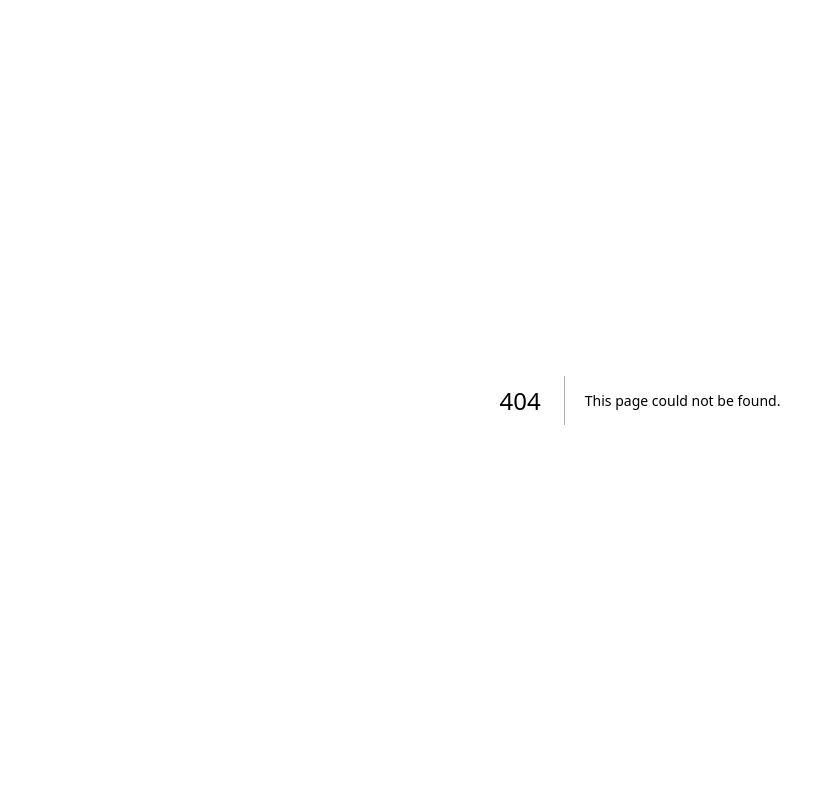
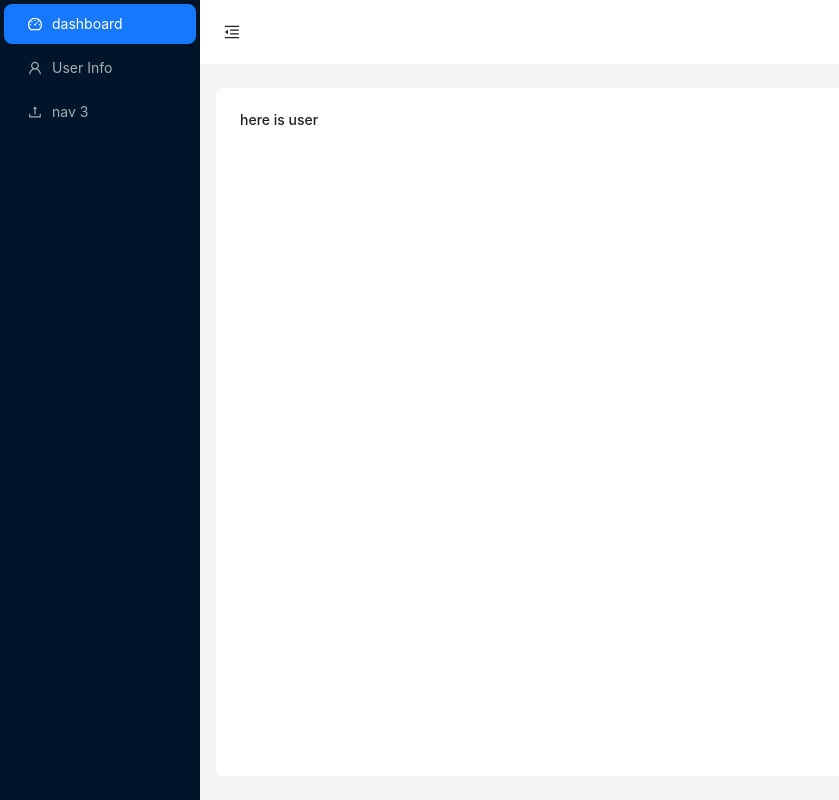
Before and after one commit to Asherzhangy/my-nextjs-app, a Next.js app: page /admin/users in a window 1280 px wide. Before the commit this address had no page. Shown: the whole page, without its empty margins (0-839 px from the left). Built offline with nearby package versions, Linux system fonts and the light colour scheme.

Commit message:
管理ページのダッシュボードとユーザー情報のフレームワークレイアウトが完成しました Completed the framework layout of the management page dashboard and user Info

```diff
--- a/src/app/admin/dashboard/page.tsx
+++ b/src/app/admin/(admin-layout)/dashboard/page.tsx
@@ -1,5 +1,5 @@
 import { React } from "react";
-import pageContainer from "../_components/PageContainer";
+import pageContainer from "../../_components/PageContainer";
 function dashboardPage() {
     return (<pageContainer title="dashboard">
         <h3>here is code</h3>
--- /dev/null
+++ b/src/app/admin/(admin-layout)/layout.tsx
@@ -0,0 +1,8 @@
+import { React } from "react";
+import AntAdmin from "../_components/AntAdmin";
+
+function adminLayout({children}:any) {
+    return (<AntAdmin >{children}</AntAdmin>)
+}
+
+export default adminLayout;
--- /dev/null
+++ b/src/app/admin/(admin-layout)/users/page.tsx
@@ -0,0 +1,9 @@
+import { React } from "react";
+import pageContainer from "../../_components/PageContainer";
+function usersPage() {
+    return (<pageContainer title="users">
+        <h3>here is user</h3>
+    </pageContainer>);
+}
+
+export default usersPage;
--- /dev/null
+++ b/src/app/admin/_components/AntAdmin.tsx
@@ -0,0 +1,85 @@
+'use client';
+import React, { useState } from 'react';
+import { ConfigProvider,Button, Layout, Menu, theme } from 'antd';
+import zhCN from 'antd/locale/zh_CN';
+import 'antd/dist/reset.css';
+import { useRouter } from 'next/navigation';
+
+import {
+  MenuFoldOutlined,
+  MenuUnfoldOutlined,
+  UploadOutlined,
+  UserOutlined,
+  VideoCameraOutlined,
+  DashboardOutlined
+} from '@ant-design/icons';
+
+
+const { Header, Sider, Content } = Layout;
+function AntdContainer({ children }: any) {
+  const [collapsed, setCollapsed] = useState(false);
+  const {
+    token: { colorBgContainer, borderRadiusLG },
+  } = theme.useToken();
+  const nav = useRouter()
+  return <ConfigProvider locale={zhCN}>
+    <Layout style={{height:"100vh"}}>
+      <Sider trigger={null} collapsible collapsed={collapsed}>
+        <div className="demo-logo-vertical" />
+        <Menu
+          theme="dark"
+          mode="inline"
+          defaultSelectedKeys={['/admin/dashboard']}
+          onClick={({key})=>{
+            // console.log(key)
+            nav.push(key)
+          }}
+          items={[
+            {
+              key: '/admin/dashboard',
+              icon: <DashboardOutlined/>,
+              label: 'dashboard',
+            },
+            {
+              key: '/admin/users',
+              icon: <UserOutlined />,
+              label: 'User Info',
+            },
+            {
+              key: '3',
+              icon: <UploadOutlined />,
+              label: 'nav 3',
+            },
+          ]}
+        />
+      </Sider>
+      <Layout>
+        <Header style={{ padding: 0, background: colorBgContainer }}>
+          <Button
+            type="text"
+            icon={collapsed ? <MenuUnfoldOutlined /> : <MenuFoldOutlined />}
+            onClick={() => setCollapsed(!collapsed)}
+            style={{
+              fontSize: '16px',
+              width: 64,
+              height: 64,
+            }}
+          />
+        </Header>
+        <Content
+          style={{
+            margin: '24px 16px',
+            padding: 24,
+            minHeight: 280,
+            background: colorBgContainer,
+            borderRadius: borderRadiusLG,
+          }}
+        >
+          {children}
+        </Content>
+      </Layout>
+    </Layout>
+  </ConfigProvider>;
+}
+
+export default AntdContainer;
--- a/src/app/admin/_components/AntdContainer.tsx
+++ b/src/app/admin/_components/AntdContainer.tsx
@@ -3,8 +3,9 @@ import { ConfigProvider } from 'antd';
 import zhCN from 'antd/locale/zh_CN';
 import 'antd/dist/reset.css';
 
+
 function AntdContainer({ children }: any) {
-  return <ConfigProvider locale={zhCN}>{children}</ConfigProvider>;
+  return <ConfigProvider locale={zhCN}>{ children }</ConfigProvider>;
 }
 
 export default AntdContainer;
```
